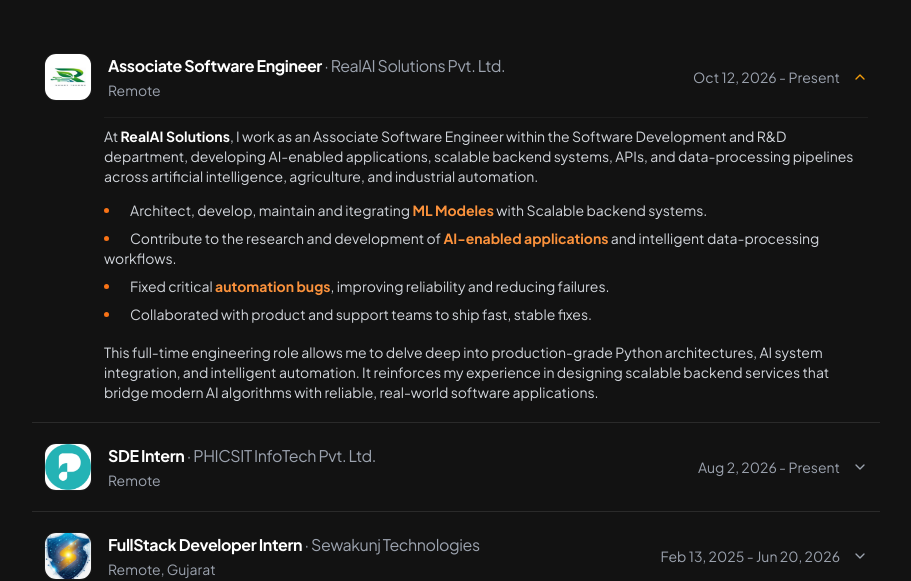
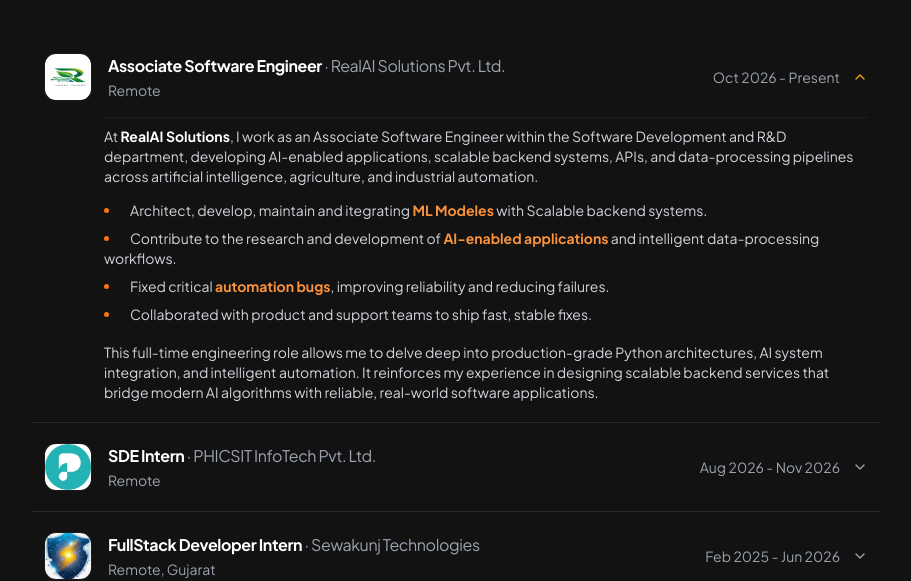
Before and after one commit to me-sayanghosh/portfolio-2.0, a Next.js app: page /experience in a window 1280 px wide. Shown: the part 232-813 px from the top of the page, without its empty margins (184-1095 px from the left). Built offline with nearby package versions, Linux system fonts and the light colour scheme.

Commit message:
fix: update experience dates for accuracy in experiencesData

```diff
--- a/src/features/experience/data/experiencesData.ts
+++ b/src/features/experience/data/experiencesData.ts
@@ -19,7 +19,7 @@ export const experiencesData: ExperienceItem[] = [
     title: 'Associate Software Engineer',
     role: 'Associate Software Engineer',
     company: 'RealAI Solutions Pvt. Ltd.',
-    dates: 'Oct 12, 2026 - Present',
+    dates: 'Oct 2026 - Present',
     location: 'Remote',
     type: 'Full-time',
     logo: '/assets/realai-logo.png',
@@ -38,7 +38,7 @@ export const experiencesData: ExperienceItem[] = [
     title: 'SDE Intern',
     role: 'SDE Intern',
     company: 'PHICSIT InfoTech Pvt. Ltd.',
-    dates: 'Aug 2, 2026 - Present',
+    dates: 'Aug 2026 - Nov 2026',
     location: 'Remote',
     type: 'Internship',
     logo: '/assets/phicsit-logo.webp',
@@ -58,7 +58,7 @@ export const experiencesData: ExperienceItem[] = [
     title: 'FullStack Developer Intern',
     role: 'FullStack Developer Intern',
     company: 'Sewakunj Technologies',
-    dates: 'Feb 13, 2025 - Jun 20, 2026',
+    dates: 'Feb 2025 - Jun 2026',
     location: 'Remote, Gujarat',
     type: 'Internship',
     logo: '/assets/sewakunj-logo.webp',
```
